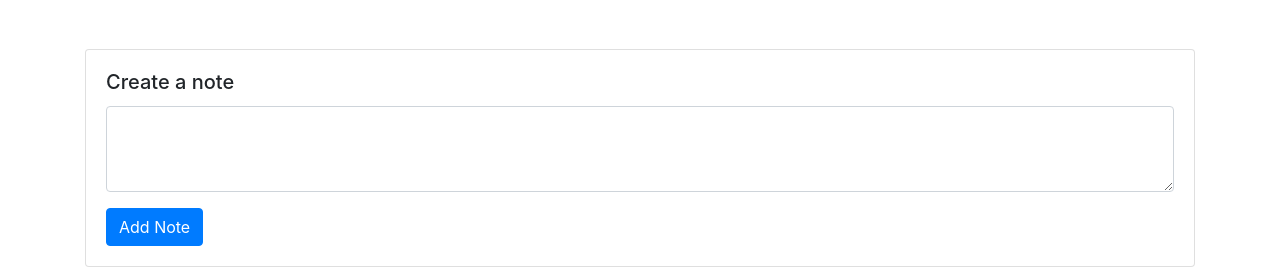
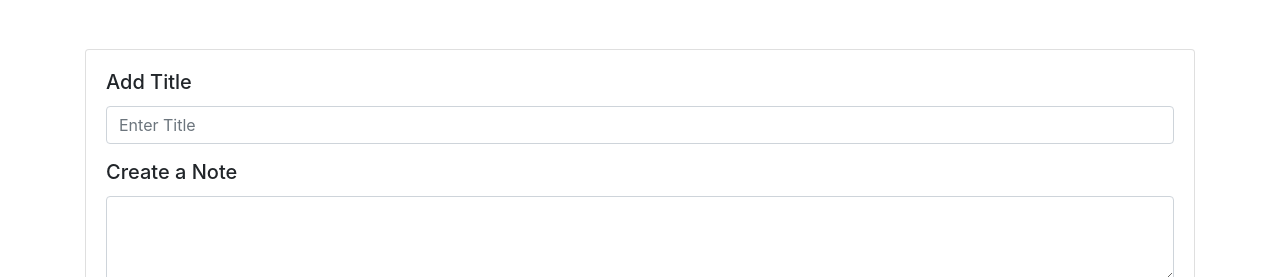
Before and after one commit to Mohitchotani2000/JavaScript-Projects, a plain HTML site: page Project1/index.html in a window 1280 px wide. Shown: the part 127-404 px from the top of the page. Drawn offline with nearby package versions, Linux system fonts and the light colour scheme.

Commit message:
Update index.html

```diff
--- a/Project1/index.html
+++ b/Project1/index.html
@@ -35,11 +35,16 @@
     <div class="container my-3">
         <h1>Welcome to Notes Maker !!</h1>
         <br>
-        <div id = "msg"></div>
+        <div id="msg"></div>
         <br>
         <div class="card">
             <div class="card-body">
-                <h5 class="card-title">Create a note</h5>
+                <div class="form-group">
+                    <h5 class="card-title">Add Title</h5>
+                    <input type="text" class="form-control" id="addTitle" aria-describedby="title"
+                        placeholder="Enter Title">
+                </div>
+                <h5 class="card-title">Create a Note</h5>
                 <div class="form-group">
                     <textarea class="form-control" id="addText" rows="3"></textarea>
                 </div>
```
